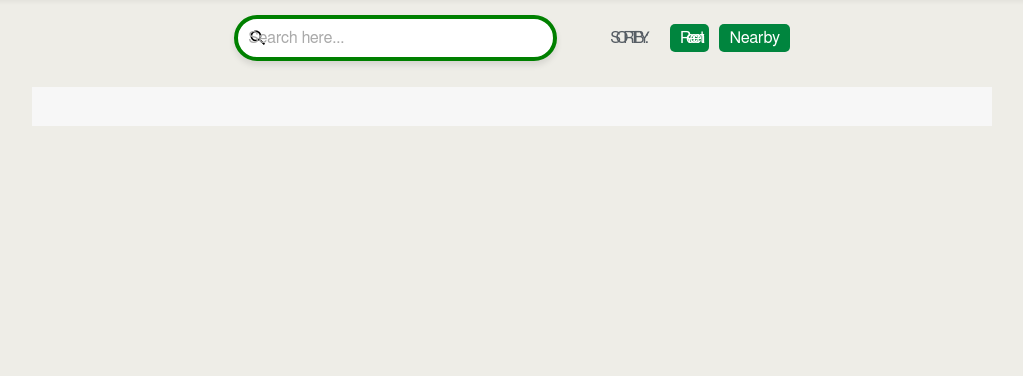
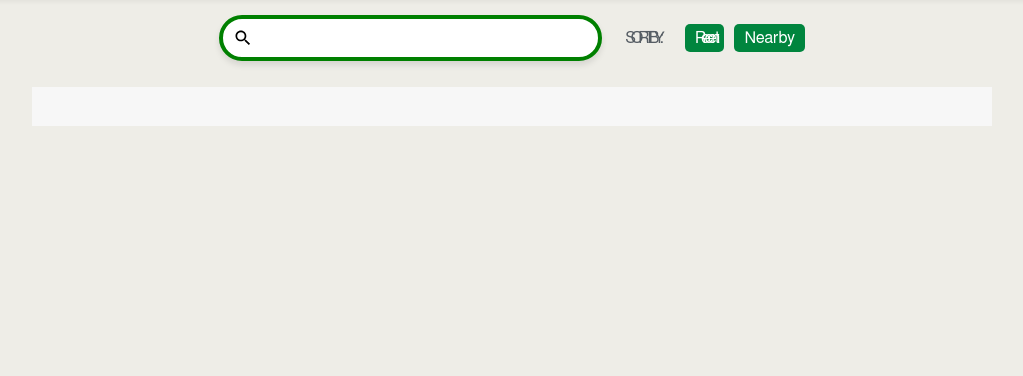
Before and after one commit to Dav0M/mapost, a Flask app: template templates/home.html in a window 1280 px wide. Shown: the part 44-420 px from the top of the page, without its empty margins (128-1151 px from the left). Run offline with Flask 3, Linux system fonts and the light colour scheme; the template is opened without the code that fills it, so the values that code supplies are empty; parts of the project's set-up code (start-up, migrations or seed data) failed here and were passed over; some libraries are stand-ins or nearby versions.

Commit message:
fixing text position

```diff
--- a/static/css/feed.css
+++ b/static/css/feed.css
@@ -63,6 +63,7 @@ body {
 
 .search-input {
     padding: 10px;
+    padding-left: 40px;
     width: calc(100% - 10px);
     border: 4px solid green;
     border-radius: 25px;
--- a/templates/home.html
+++ b/templates/home.html
@@ -13,7 +13,7 @@
       <li class="pure-menu-item">
         <div class="container ">
           <div class="search-container">
-            <input type="text" class="pure-input-rounded, search-input" placeholder="Search here..." />
+            <input type="text" class="pure-input-rounded, search-input" placeholder="" />
             <div class="search-dropdown"></div>
           </div>
         </div>
```
